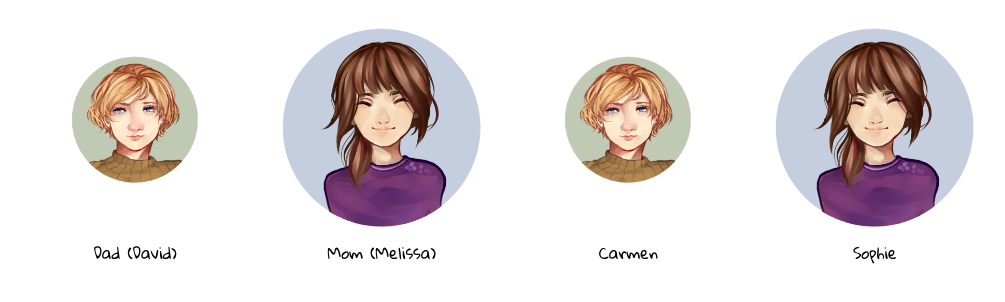
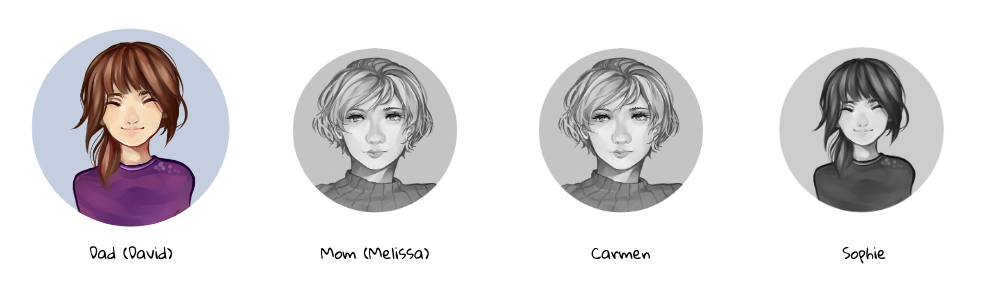
Before and after one commit to hlehv/pointandclick, a React (Create React App) app in the folder client/: page / in a window 1280 px wide. Shown: the top 302 px of the page, without its empty margins (130-1135 px from the left). Built offline with nearby package versions, Linux system fonts and the light colour scheme.

Commit message:
Improvements to login system

```diff
--- a/client/src/components/LogIn/LogIn.js
+++ b/client/src/components/LogIn/LogIn.js
@@ -2,6 +2,8 @@ import React from "react";
 import "./LogIn.css"
 import carmen from "../../images/Carmen.png";
 import sophie from "../../images/Sophie.png";
+import sophieLocked from "../../images/SophieLocked.png";
+import carmenLocked from "../../images/CarmenLocked.png";
 
 class LogIn extends React.Component {
   constructor(props) {
@@ -9,10 +11,10 @@ class LogIn extends React.Component {
     this.state = {
       input: "",
       selectedUser: "",
-      dad: {password: "abc", locked: true},
-      mom: {password: "abc", locked: true},
-      carmen: {password: "abc", locked: true},
-      sophie: {password: "brown", locked: false}
+      dad: {password: "lansing", locked: false, hint: "Capital of Michigan", name: "Dad"},
+      mom: {password: "abc", locked: true, name: "Mom"},
+      carmen: {password: "abc", locked: true, name: "Carmen"},
+      sophie: {password: "brown", locked: true, name: "Sophie", hint: "My hair color :)"}
     };
   }
 
@@ -24,28 +26,41 @@ class LogIn extends React.Component {
   }
 
   renderAllAccounts() {
+    var carmenImage = carmen;
+    if (this.state.carmen.locked)
+      carmenImage = carmenLocked;
+    var sophieImage = sophie;
+    if (this.state.sophie.locked)
+      sophieImage = sophieLocked;
+    var dadImage = sophie;
+    if (this.state.dad.locked)
+      dadImage = sophieLocked;
+    var momImage = carmen;
+    if (this.state.mom.locked)
+      momImage = carmenLocked;
+
     return (
       <div id="accounts">
         <div className="user" onClick={() => this.selectUser("dad")}>
-          <img src={carmen} className="user-image" alt="dad"></img>
+          <img src={dadImage} className="user-image" alt="dad"></img>
           <div>
             Dad  (David)
           </div>
         </div>
         <div className="user" onClick={() => this.selectUser("mom")}>
-          <img src={sophie} className="user-image" alt="mom"></img>
+          <img src={momImage} className="user-image" alt="mom"></img>
           <div>
             Mom (Melissa)
           </div>
         </div>
         <div className="user" onClick={() => this.selectUser("carmen")}>
-          <img src={carmen} className="user-image" alt="carmen"></img>
+          <img src={carmenImage} className="user-image" alt="carmen"></img>
           <div>
             Carmen
           </div>
         </div>
         <div className="user" onClick={() => this.selectUser("sophie")}>
-          <img src={sophie} className="user-image" alt="sophie"></img>
+          <img src={sophieImage} className="user-image" alt="sophie"></img>
           <div>
             Sophie
           </div>
@@ -57,10 +72,10 @@ class LogIn extends React.Component {
   renderSelectedAccount() {
     return (
       <div className="selected-user">
-        <img src={carmen} className="user-image" alt="user"></img>
+        <img src={sophie} className="user-image" alt="user"></img>
         <div>
           {this.state.selectedUser} <br/>
-          Password hint: My hair color :)<br/>
+          Password hint: {this.state[this.state.selectedUser].hint} <br/>
           <input type="text" onChange={this.onPasswordChange} onKeyDown={this.checkPassword}></input>
         </div>
       </div>
--- a/client/src/components/Window/Websites/NewsSite.js
+++ b/client/src/components/Window/Websites/NewsSite.js
@@ -20,7 +20,7 @@ class NewsSite extends React.Component {
   				</span><br />
   				<br />
 				<b><span class="artTitle">Missing Children Alert: </span></b><br />
-  				If you have seen these individuals or have information on their whereabouts please contact (520) 487- 9204 or email davidpapen@gmail.com. [include picture of child after each description] <br /> Tanner Perez (M, age 9) Last seen December 3rd, 2018 on corner of 9th street and Rudder Avenue. Brown eyes and brown hair. Approximately 4ft 4in. and 59lbs.  <br /> Min-seo Park (F, age 13) Last seen January 15th, 2019 on east side of Eagle Park on 37th street. Brown eyes and black hair. Approximately 4 ft 8 in. and 89lbs. <br />Susan Williamson (F, age 11) Last seen August 21st, 2018 in the parking lot of Walmart on 7th street and Roe Parkway. Brown eyes and black hair. Approximately 4ft 11in. and 94 lbs. <br />Lisa Jones (F, age 14) Last seen May 6th, 2019 in parking lot of Mohave Hills Middle School. Blue eyes and blonde hair. Approximately 5ft and 112 lbs.
+  				If you have seen these individuals or have information on their whereabouts please contact (520) 487- 9204 or email davidpapen@gmail.com. <br /> Tanner Perez (M, age 9) Last seen December 3rd, 2018 on corner of 9th street and Rudder Avenue. Brown eyes and brown hair. Approximately 4ft 4in. and 59lbs.  <br /> Min-seo Park (F, age 13) Last seen January 15th, 2019 on east side of Eagle Park on 37th street. Brown eyes and black hair. Approximately 4 ft 8 in. and 89lbs. <br />Susan Williamson (F, age 11) Last seen August 21st, 2018 in the parking lot of Walmart on 7th street and Roe Parkway. Brown eyes and black hair. Approximately 4ft 11in. and 94 lbs. <br />Lisa Jones (F, age 14) Last seen May 6th, 2019 in parking lot of Mohave Hills Middle School. Blue eyes and blonde hair. Approximately 5ft and 112 lbs.
   				<br />
   				<br />
   				<b><span class="artTitle">Representative Gonzalez Officially Announces his Bid for 12th District Seat in the Arizona State House:</span></b><br />After his rocky first term as 12th district representative in the Arizona State House, Democratic representative Cameron Gonzalez announced that he will be running for his second term against Republican representative Judy Flores. In an interview with Gonzalez’s campaign manager Marcia Ingles, she predicts that “this race will be exceptionally close” and that they look forward to receiving local citizens’ support and feedback in the town hall debate against Flores this coming Saturday.
```
Also changed, not shown: client/src/images/CarmenLocked.png (added), client/src/images/SophieLocked.png (added).
